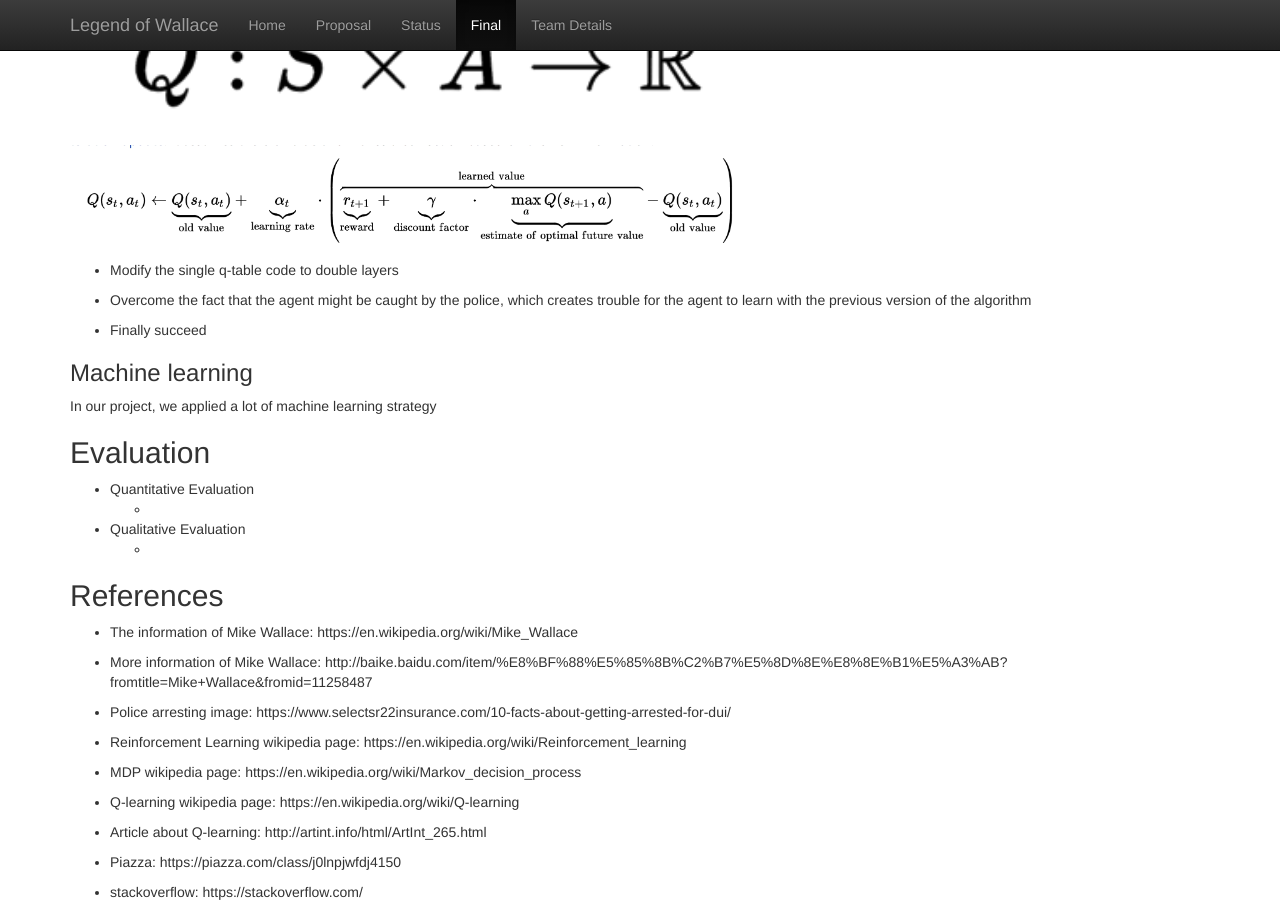
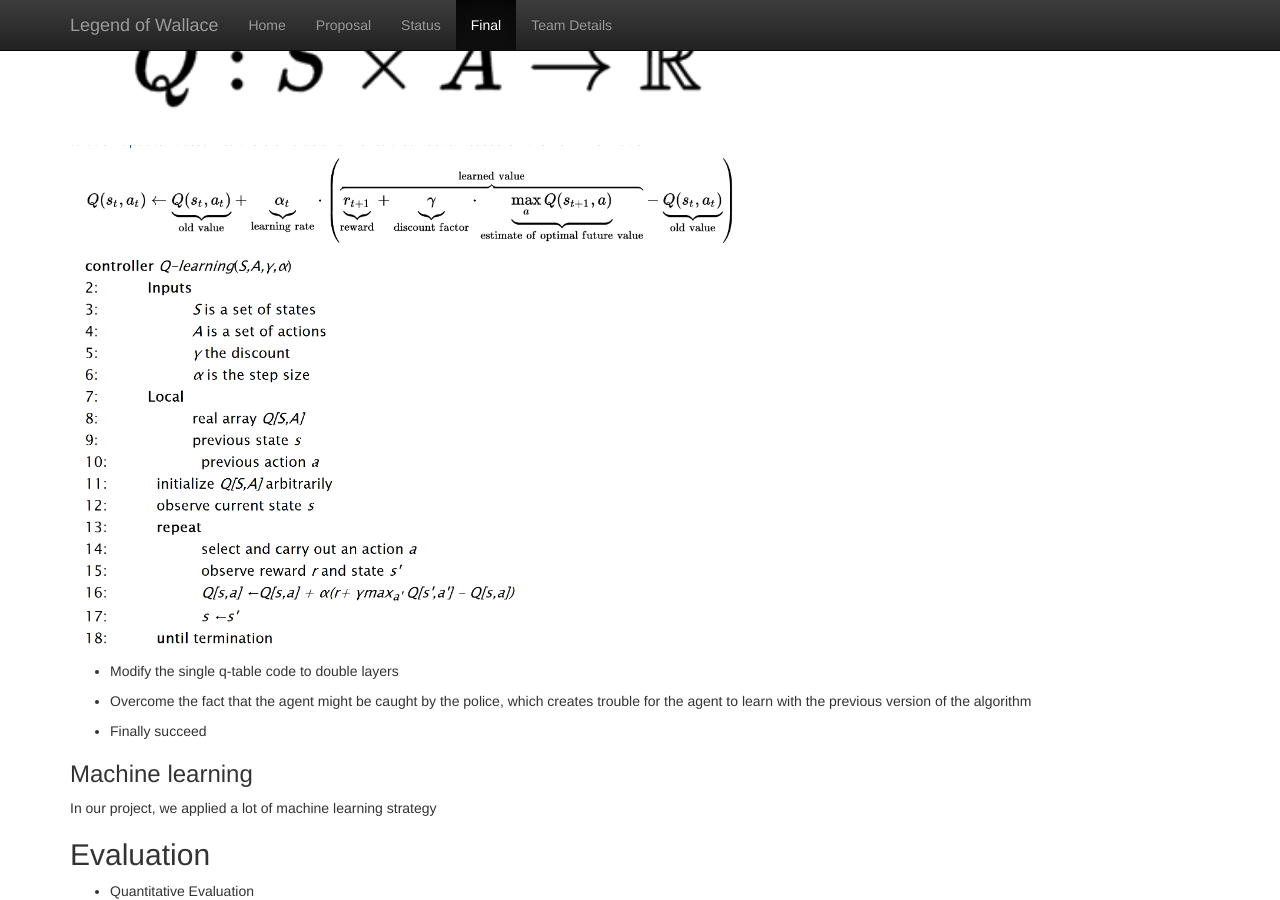
Before and after one commit to rl3740/WallaceAI, a Jekyll site: the page built from docs/final.md, in a window 1280 px wide and 900 px high, scrolled down 3895 px. Built offline with Jekyll 4.4.1, drawn with Linux system fonts in a browser that asks for light colours.

Commit message:
Create final.md

```diff
--- a/docs/final.md
+++ b/docs/final.md
@@ -86,6 +86,7 @@ The main idea of this design is to explore the various kinds of choices that are
 
 <img src="img/algorithm1.png" width="60%">
 <img src="img/algorithm2.png" width="60%">
+<img src="img/algorithm3.png" width="40%">
 
 - Modify the single q-table code to double layers
 
```
